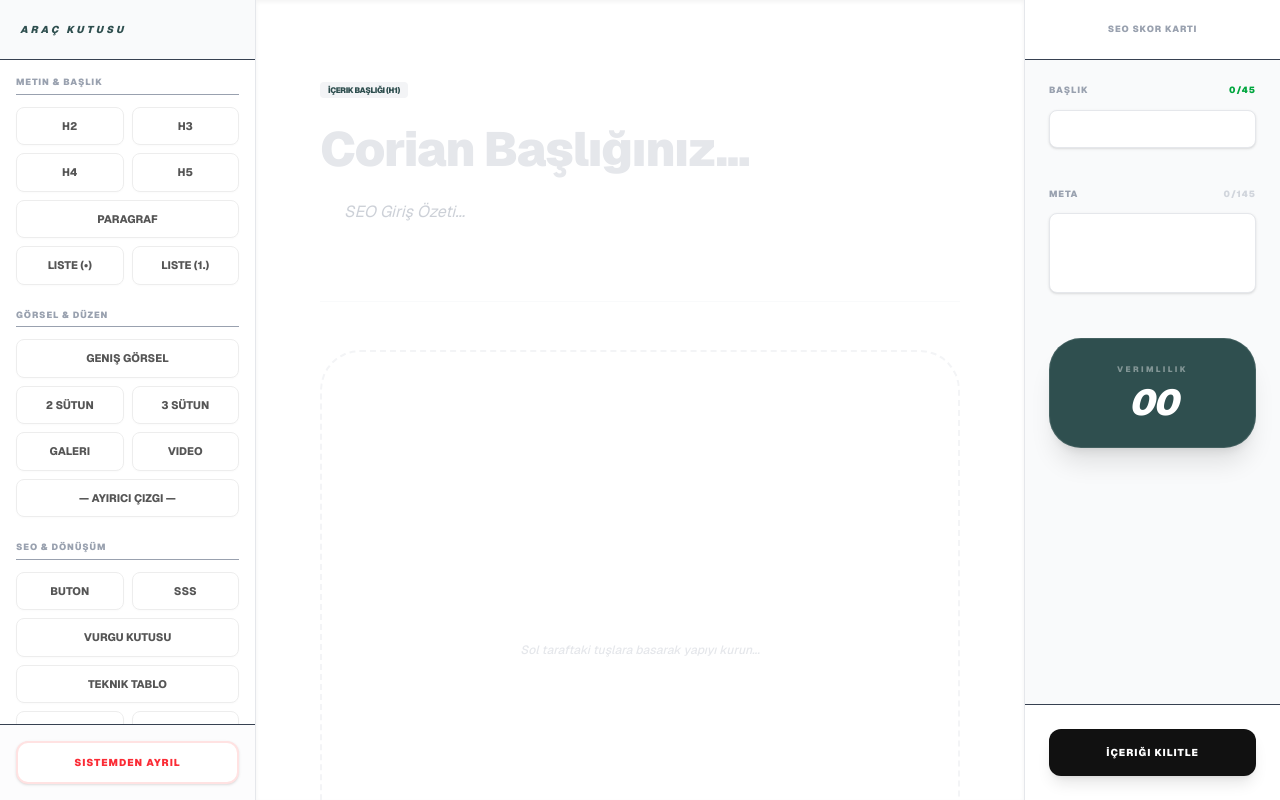
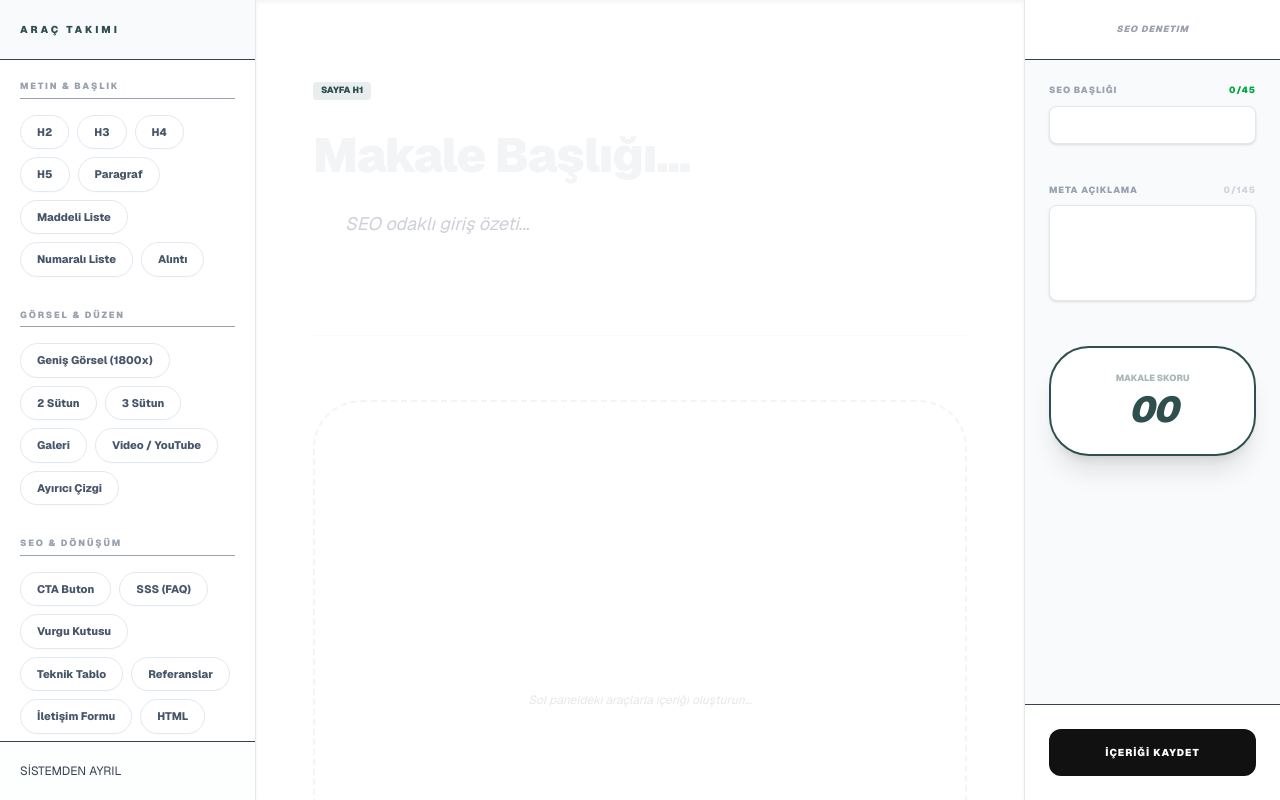
Before and after one commit to ozgurtasarimmobilya-create/my-admin-panel, a Next.js app: page /icerik-yonetimi/corian in a window 1280 px wide. Built offline with nearby package versions, Linux system fonts and the light colour scheme.

Commit message:
sol panel: esnek genislikli simetrik buton yapisina gecildi

```diff
--- a/app/icerik-yonetimi/corian/page.tsx
+++ b/app/icerik-yonetimi/corian/page.tsx
@@ -3,89 +3,82 @@
 import { useState } from 'react';
 import Link from 'next/link';
 
-export default function ProfessionalTerminalV9() {
+export default function FlexibleTerminalV10() {
   return (
     <div className="flex h-screen bg-[#F3F4F6] text-[#374151] font-sans overflow-hidden text-[12px]">
 
-      {/* --- SOL: GELİŞMİŞ ELEMENT CEPHANELİĞİ --- */}
+      {/* --- SOL: ESNEK ELEMENT PANELİ --- */}
       <aside className="w-64 bg-white border-r border-gray-200 flex flex-col shadow-sm">
         <div className="h-[60px] flex items-center px-5 border-b bg-[#F9FAFB]">
-          <span className="font-black text-[10px] tracking-[0.3em] text-[#2F4F4F] uppercase italic">Araç Kutusu</span>
+          <span className="font-black text-[10px] tracking-[0.3em] text-[#2F4F4F] uppercase">Araç Takımı</span>
         </div>
 
-        <div className="flex-1 overflow-y-auto custom-scrollbar p-4 space-y-6">
+        <div className="flex-1 overflow-y-auto custom-scrollbar p-5 space-y-8">
 
           {/* GRUP 1: TİPOGRAFİ */}
-          <div className="space-y-3">
-            <label className="text-[9px] font-black text-gray-400 uppercase tracking-widest block border-b pb-1">Metin & Başlık</label>
-            <div className="grid grid-cols-2 gap-2">
-              <button className="btn-tool">H2</button>
-              <button className="btn-tool">H3</button>
-              <button className="btn-tool">H4</button>
-              <button className="btn-tool">H5</button>
-              <button className="btn-tool col-span-2">Paragraf</button>
-              <button className="btn-tool">Liste (•)</button>
-              <button className="btn-tool">Liste (1.)</button>
+          <div className="space-y-4">
+            <label className="text-[9px] font-black text-gray-400 uppercase tracking-[0.2em] block border-b pb-1">Metin & Başlık</label>
+            <div className="flex flex-wrap gap-2">
+              <button className="btn-flex">H2</button>
+              <button className="btn-flex">H3</button>
+              <button className="btn-flex">H4</button>
+              <button className="btn-flex">H5</button>
+              <button className="btn-flex">Paragraf</button>
+              <button className="btn-flex">Maddeli Liste</button>
+              <button className="btn-flex">Numaralı Liste</button>
+              <button className="btn-flex">Alıntı</button>
             </div>
           </div>
 
           {/* GRUP 2: MEDYA & DÜZEN */}
-          <div className="space-y-3">
-            <label className="text-[9px] font-black text-gray-400 uppercase tracking-widest block border-b pb-1">Görsel & Düzen</label>
-            <div className="grid grid-cols-2 gap-2">
-              <button className="btn-tool col-span-2">Geniş Görsel</button>
-              <button className="btn-tool">2 Sütun</button>
-              <button className="btn-tool">3 Sütun</button>
-              <button className="btn-tool">Galeri</button>
-              <button className="btn-tool">Video</button>
-              <button className="btn-tool col-span-2 text-[10px] border-dashed">— Ayırıcı Çizgi —</button>
+          <div className="space-y-4">
+            <label className="text-[9px] font-black text-gray-400 uppercase tracking-[0.2em] block border-b pb-1">Görsel & Düzen</label>
+            <div className="flex flex-wrap gap-2">
+              <button className="btn-flex">Geniş Görsel (1800x)</button>
+              <button className="btn-flex">2 Sütun</button>
+              <button className="btn-flex">3 Sütun</button>
+              <button className="btn-flex">Galeri</button>
+              <button className="btn-flex">Video / YouTube</button>
+              <button className="btn-flex">Ayırıcı Çizgi</button>
             </div>
           </div>
 
           {/* GRUP 3: SATIŞ & TEKNİK */}
-          <div className="space-y-3">
-            <label className="text-[9px] font-black text-gray-400 uppercase tracking-widest block border-b pb-1">SEO & Dönüşüm</label>
-            <div className="grid grid-cols-2 gap-2">
-              <button className="btn-tool text-blue-600 font-bold">Buton</button>
-              <button className="btn-tool text-orange-600 font-bold">SSS</button>
-              <button className="btn-tool col-span-2 text-emerald-600 font-bold bg-emerald-50/30">Vurgu Kutusu</button>
-              <button className="btn-tool col-span-2 font-bold">Teknik Tablo</button>
-              <button className="btn-tool">Referans</button>
-              <button className="btn-tool">İletişim</button>
-            </div>
-          </div>
-
-          {/* GRUP 4: İLERİ SEVİYE ELEMENTLER */}
-          <div className="space-y-3">
-            <label className="text-[9px] font-black text-gray-400 uppercase tracking-widest block border-b pb-1">Gelişmiş</label>
-            <div className="grid grid-cols-2 gap-2 pb-4">
-              <button className="btn-tool">HTML Kod</button>
-              <button className="btn-tool">Harita</button>
-              <button className="btn-tool">Fiyat</button>
-              <button className="btn-tool">Dosya</button>
+          <div className="space-y-4">
+            <label className="text-[9px] font-black text-gray-400 uppercase tracking-[0.2em] block border-b pb-1">SEO & Dönüşüm</label>
+            <div className="flex flex-wrap gap-2">
+              <button className="btn-flex text-blue-600 border-blue-100">CTA Buton</button>
+              <button className="btn-flex text-orange-600 border-orange-100">SSS (FAQ)</button>
+              <button className="btn-flex text-emerald-600 border-emerald-100 bg-emerald-50/20">Vurgu Kutusu</button>
+              <button className="btn-flex border-gray-400 font-bold">Teknik Tablo</button>
+              <button className="btn-flex">Referanslar</button>
+              <button className="btn-flex">İletişim Formu</button>
+              <button className="btn-flex">HTML</button>
+              <button className="btn-flex">Google Harita</button>
+              <button className="btn-flex">Fiyat Listesi</button>
             </div>
           </div>
         </div>
 
-        {/* BELİRGİN ÇIKIŞ BUTONU */}
-        <div className="p-4 border-t bg-gray-50/50">
-          <Link href="/icerik-yonetimi" className="flex items-center justify-center w-full py-3 bg-white border-2 border-red-100 rounded-xl text-[10px] font-black text-red-500 hover:bg-red-500 hover:text-white hover:border-red-500 transition-all shadow-sm tracking-widest uppercase">
-            Sistemden Ayrıl
+        {/* ÇIKIŞ ALANI */}
+        <div className="p-5 border-t bg-gray-50/30">
+          <Link href="/icerik-yonetimi" className="btn-exit">
+            SİSTEMDEN AYRIL
           </Link>
         </div>
       </aside>
 
       {/* --- ORTA: YAZIM ALANI --- */}
-      <main className="flex-1 bg-white overflow-y-auto scroll-smooth shadow-inner">
-        <div className="max-w-[720px] mx-auto py-20 px-10 space-y-12">
-          <div className="space-y-5">
-            <div className="inline-block px-2 py-0.5 bg-gray-100 text-[#2F4F4F] text-[8px] font-black rounded uppercase tracking-tighter">İçerik Başlığı (H1)</div>
-            <input className="w-full text-5xl font-black border-none outline-none placeholder:text-gray-200 tracking-tight text-[#111]" placeholder="Corian Başlığınız..." />
-            <textarea className="w-full text-base text-gray-400 border-none outline-none resize-none italic border-l-2 border-gray-50 pl-6" placeholder="SEO Giriş Özeti..." rows={2} />
+      <main className="flex-1 bg-white overflow-y-auto shadow-inner">
+        <div className="max-w-[750px] mx-auto py-20 px-12 space-y-16">
+          <div className="space-y-6">
+            <div className="inline-block px-2 py-0.5 bg-[#2F4F4F]/10 text-[#2F4F4F] text-[9px] font-black rounded uppercase">Sayfa H1</div>
+            <input className="w-full text-5xl font-black border-none outline-none placeholder:text-gray-100 tracking-tight text-[#111]" placeholder="Makale Başlığı..." />
+            <textarea className="w-full text-lg text-gray-400 border-none outline-none resize-none italic border-l-2 border-gray-100 pl-8" placeholder="SEO odaklı giriş özeti..." rows={2} />
           </div>
           <div className="h-px bg-gray-50 w-full"></div>
-          <div className="min-h-[600px] border-2 border-dashed border-gray-100 rounded-[2.5rem] flex items-center justify-center text-gray-200 font-medium italic select-none">
-            Sol taraftaki tuşlara basarak yapıyı kurun...
+          <div className="min-h-[600px] border-2 border-dashed border-gray-100 rounded-[3rem] flex items-center justify-center text-gray-200 italic select-none">
+            Sol paneldeki araçlarla içeriği oluşturun...
           </div>
         </div>
       </main>
@@ -93,50 +86,76 @@ export default function ProfessionalTerminalV9() {
       {/* --- SAĞ: ANALİZ --- */}
       <aside className="w-64 bg-[#F9FAFB] border-l border-gray-200 flex flex-col">
         <div className="h-[60px] flex items-center justify-center border-b bg-white">
-          <span className="font-black text-[9px] text-gray-400 uppercase tracking-widest">SEO Skor Kartı</span>
+          <span className="font-black text-[9px] text-gray-400 uppercase tracking-widest italic">SEO Denetim</span>
         </div>
-        <div className="p-6 space-y-10 flex-1">
-          <div className="space-y-3">
-             <div className="flex justify-between text-[9px] font-black text-gray-400 uppercase tracking-widest"><span>Başlık</span> <span className="text-green-600">0/45</span></div>
-             <input className="w-full p-2.5 bg-white border border-gray-200 rounded-lg text-xs outline-none focus:ring-1 focus:ring-[#2F4F4F] transition-all shadow-sm" />
+        <div className="p-6 space-y-10 flex-1 overflow-y-auto">
+          <div className="space-y-2">
+             <div className="flex justify-between text-[9px] font-black text-gray-400 uppercase tracking-widest"><span>SEO Başlığı</span> <span className="text-green-600">0/45</span></div>
+             <input className="w-full p-2.5 bg-white border border-gray-200 rounded-lg text-xs outline-none focus:ring-1 focus:ring-[#2F4F4F] shadow-sm" />
           </div>
-          <div className="space-y-3">
-             <div className="flex justify-between text-[9px] font-black text-gray-400 uppercase tracking-widest"><span>Meta</span> <span className="text-gray-300">0/145</span></div>
-             <textarea className="w-full p-2.5 bg-white border border-gray-200 rounded-lg text-xs outline-none h-20 resize-none shadow-sm" />
+          <div className="space-y-2">
+             <div className="flex justify-between text-[9px] font-black text-gray-400 uppercase tracking-widest"><span>Meta Açıklama</span> <span className="text-gray-300">0/145</span></div>
+             <textarea className="w-full p-2.5 bg-white border border-gray-200 rounded-lg text-xs outline-none h-24 resize-none shadow-sm" />
           </div>
-          <div className="bg-[#2F4F4F] p-6 rounded-[2rem] text-white flex flex-col items-center justify-center gap-2 shadow-xl border border-white/10 group">
-             <span className="text-[8px] font-black uppercase tracking-[0.3em] opacity-40">Verimlilik</span>
-             <span className="text-4xl font-black italic tracking-tighter group-hover:scale-110 transition-transform">00</span>
+          <div className="p-6 bg-white border-2 border-[#2F4F4F] rounded-[2.5rem] flex flex-col items-center justify-center gap-1 shadow-xl">
+             <span className="text-[9px] font-black uppercase text-[#2F4F4F] opacity-40">Makale Skoru</span>
+             <span className="text-4xl font-black italic tracking-tighter text-[#2F4F4F]">00</span>
           </div>
         </div>
         <div className="p-6 border-t bg-white">
-          <button className="w-full bg-[#111] text-white py-4 rounded-xl text-[10px] font-black tracking-widest uppercase hover:bg-[#2F4F4F] transition-all shadow-lg active:scale-95">
-            İçeriği Kilitle
+          <button className="w-full bg-[#111] text-white py-4 rounded-xl text-[10px] font-black tracking-widest uppercase hover:bg-[#2F4F4F] transition-all active:scale-95">
+            İÇERİĞİ KAYDET
           </button>
         </div>
       </aside>
 
       <style jsx>{`
-        .btn-tool {
+        .btn-flex {
+          display: inline-flex;
+          align-items: center;
+          justify-content: center;
+          padding: 8px 16px; /* Üst-Alt 8px, Sağ-Sol 16px (Tam simetrik ve esnek) */
           background: white;
-          border: 1px solid #EDEDED;
-          border-radius: 8px;
-          padding: 10px 6px;
+          border: 1px solid #E2E8F0;
+          border-radius: 9999px; /* Pill shape (Daha modern ve profesyonel) */
           font-size: 11px;
           font-weight: 800;
-          color: #555;
-          transition: all 0.1s ease;
+          color: #475569;
+          white-space: nowrap; /* Yazı asla aşağı kaymaz, butonu genişletir */
+          transition: all 0.2s cubic-bezier(0.4, 0, 0.2, 1);
           box-shadow: 0 1px 2px rgba(0,0,0,0.02);
-          display: flex; align-items: center; justify-content: center;
-          text-transform: uppercase;
         }
-        .btn-tool:hover {
+        .btn-flex:hover {
           border-color: #2F4F4F;
           color: #2F4F4F;
+          background: #F8FAFC;
           transform: translateY(-1px);
-          box-shadow: 0 4px 12px rgba(0,0,0,0.05);
+          box-shadow: 0 4px 6px rgba(0,0,0,0.05);
         }
-        .btn-tool:active { transform: translateY(0); background: #F9FAFB; }
+        .btn-flex:active { transform: scale(0.96); }
+
+        .btn-exit {
+          display: flex;
+          align-items: center;
+          justify-content: center;
+          width: 100%;
+          padding: 12px;
+          background: #FEE2E2;
+          color: #B91C1C;
+          border: 2px solid #FECACA;
+          border-radius: 12px;
+          font-[900];
+          font-size: 10px;
+          letter-spacing: 0.1em;
+          transition: all 0.3s;
+        }
+        .btn-exit:hover {
+          background: #B91C1C;
+          color: white;
+          border-color: #B91C1C;
+          box-shadow: 0 10px 15px -3px rgba(185, 28, 28, 0.2);
+        }
+
         .custom-scrollbar::-webkit-scrollbar { width: 3px; }
         .custom-scrollbar::-webkit-scrollbar-thumb { background: #E5E7EB; border-radius: 10px; }
       `}</style>
```
